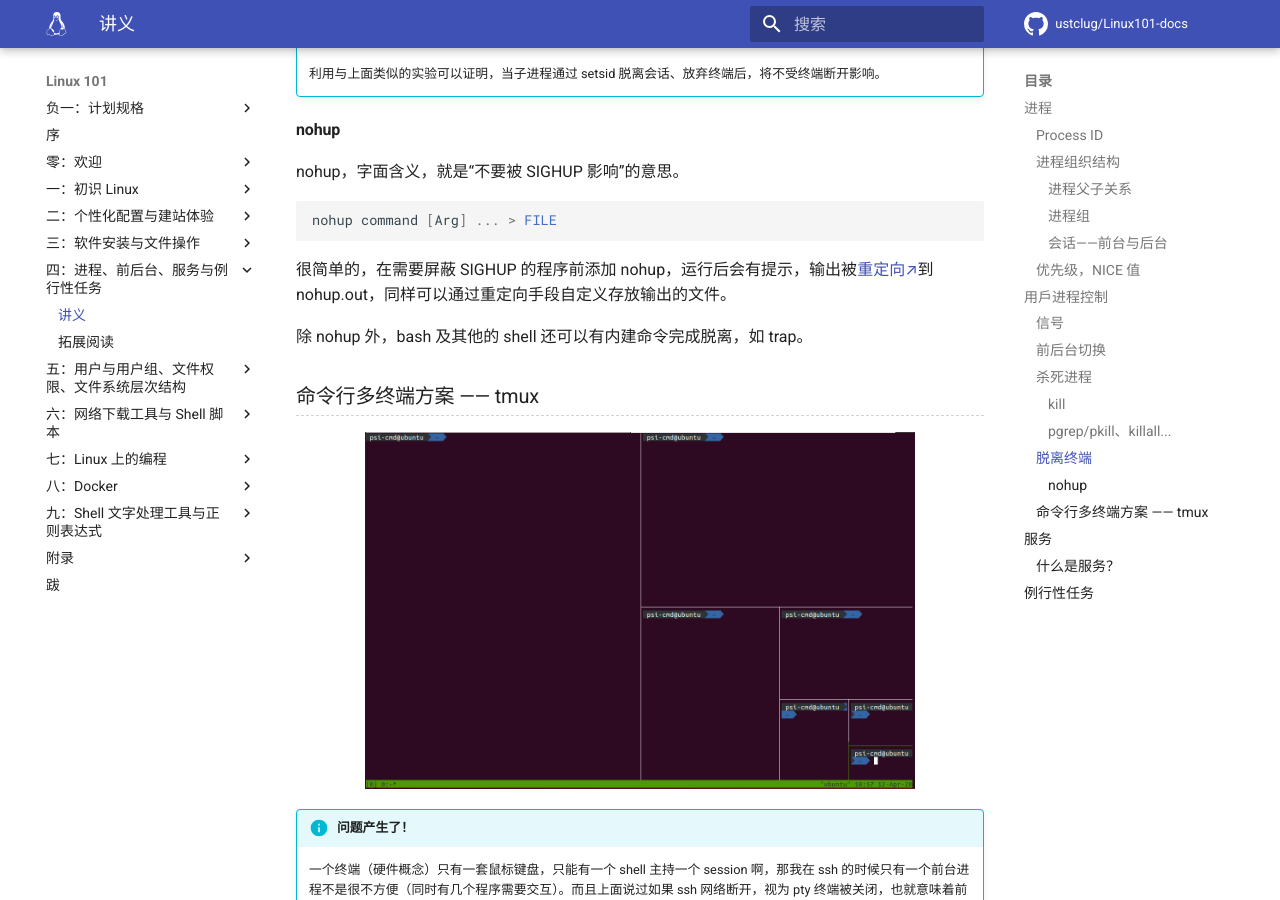
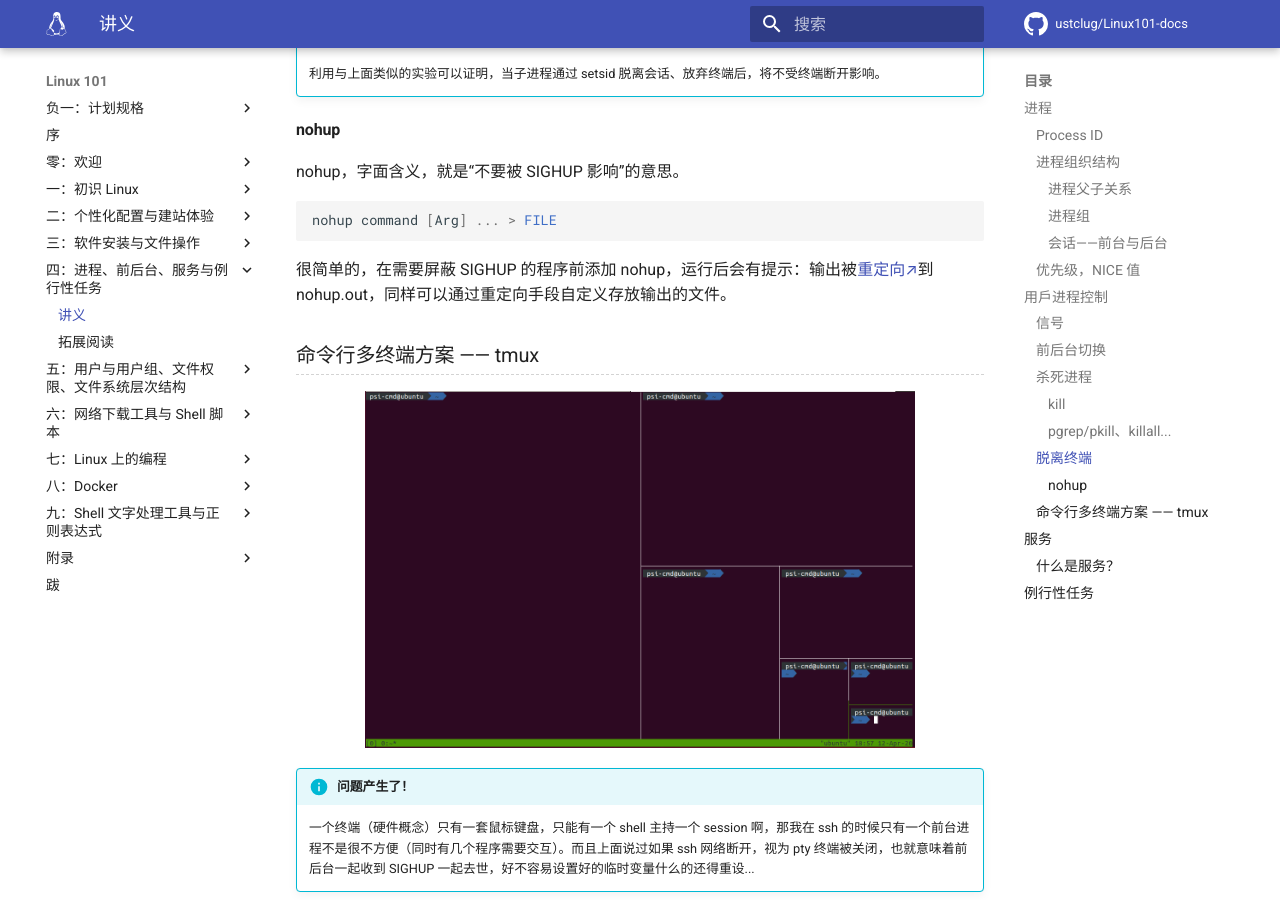
Before and after one commit to ustclug/Linux101-docs, an MkDocs documentation site: the page built from docs/Ch04/index.md, in a window 1280 px wide and 900 px high, scrolled down 10971 px. Built offline with MkDocs 1.6.1 and Material for MkDocs 9.7.7, drawn with Linux system fonts in a browser that asks for light colours; comment, search, counter and statistics services are not loaded.

Commit message:
misleading statement

```diff
--- a/docs/Ch04/index.md
+++ b/docs/Ch04/index.md
@@ -435,9 +435,9 @@
 
     nohup command [Arg] ... > FILE
 
-很简单的，在需要屏蔽 SIGHUP 的程序前添加 nohup，运行后会有提示，输出被<a href="/Ch09/#redirect">重定向↗</a>到 nohup.out，同样可以通过重定向手段自定义存放输出的文件。
+很简单的，在需要屏蔽 SIGHUP 的程序前添加 nohup，运行后会有提示：输出被<a href="/Ch09/#redirect">重定向↗</a>到 nohup.out，同样可以通过重定向手段自定义存放输出的文件。
 
-除 nohup 外，bash 及其他的 shell 还可以有内建命令完成脱离，如 trap。
+
 
 ###命令行多终端方案 —— tmux
 
```
